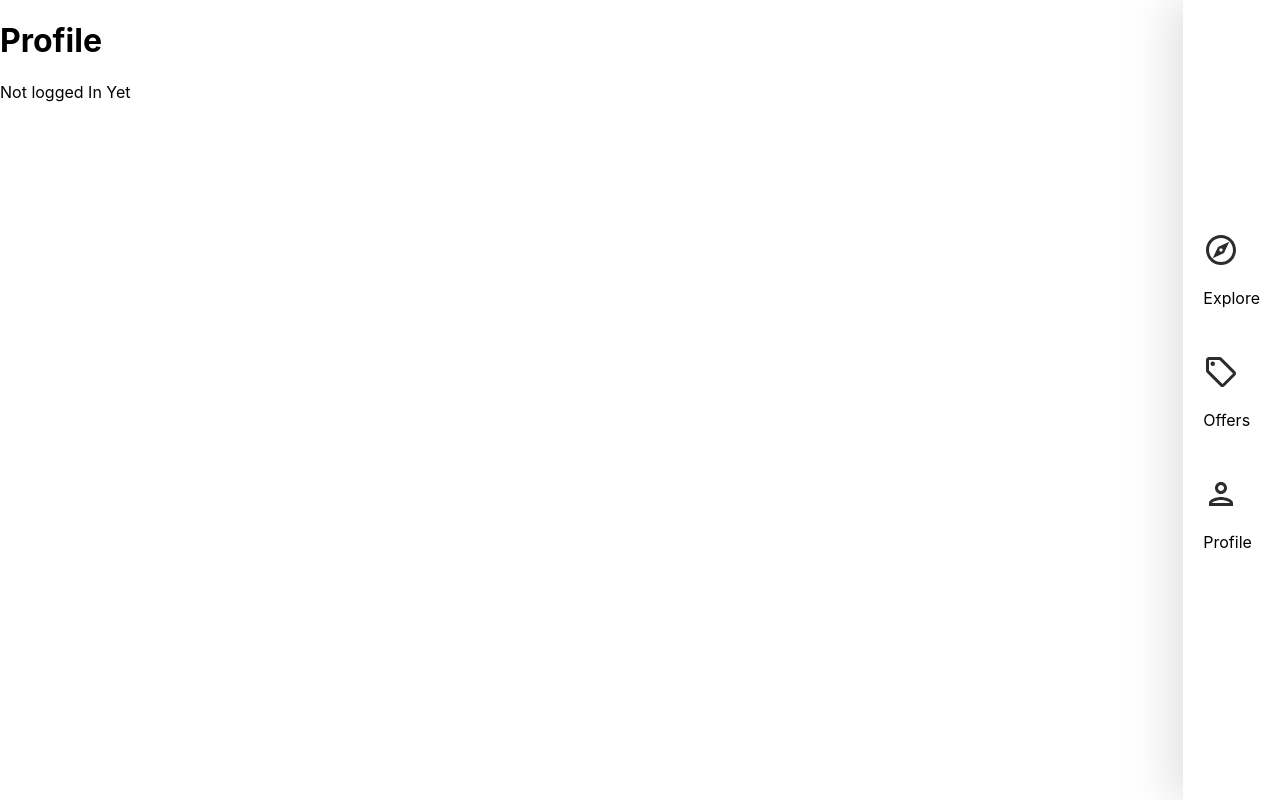
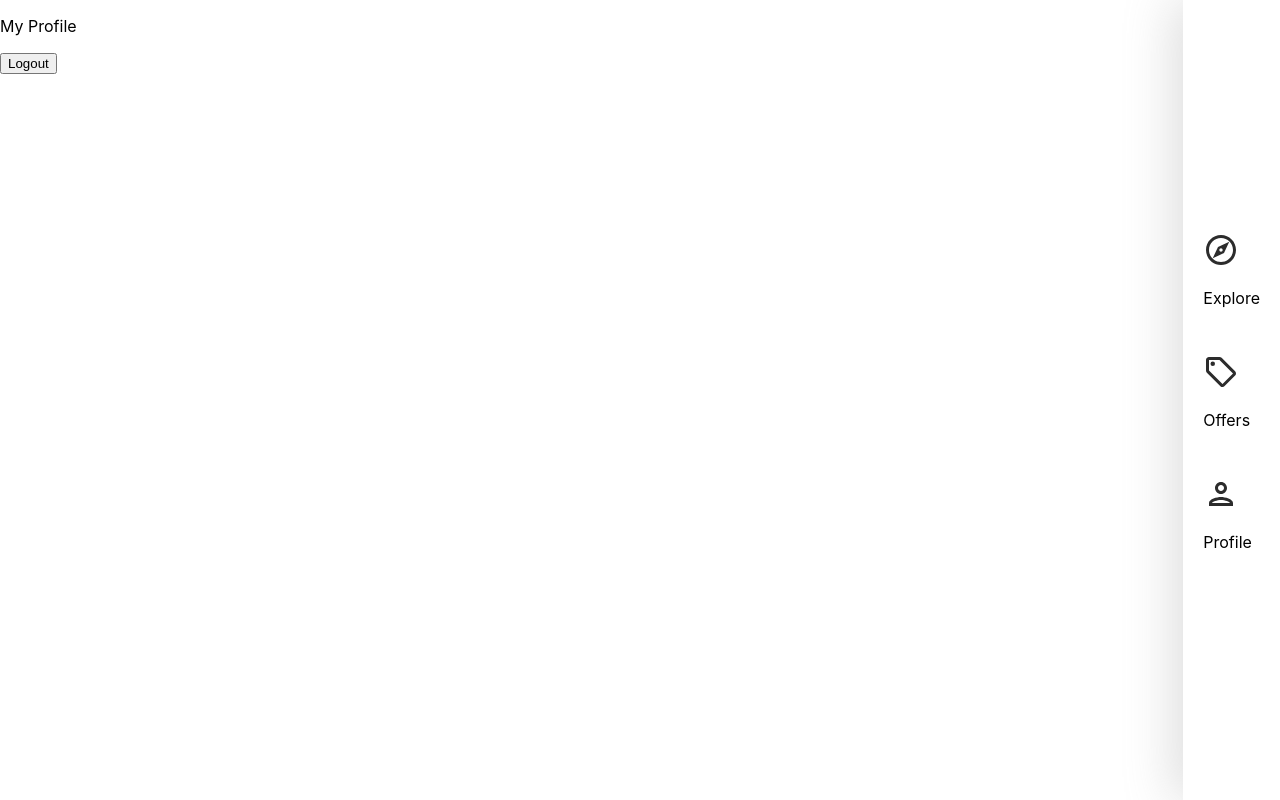
Before and after one commit to Cruxcodes/House-site, a React (Create React App) app: page /profile in a window 1280 px wide. Built offline with nearby package versions, Linux system fonts and the light colour scheme.

Commit message:
Working on the profile page

```diff
--- a/src/pages/Profile.tsx
+++ b/src/pages/Profile.tsx
@@ -1,17 +1,37 @@
-import React,{useEffect, useState} from 'react'
-import { getAuth } from 'firebase/auth'
+import React, { useEffect, useState } from "react";
+import { useNavigate } from "react-router-dom";
+import { getAuth } from "firebase/auth";
 export function Profile() {
-  const [user,setUser] = useState<any>();
+  const [user, setUser] = useState<any>(null);
+  const navigate = useNavigate();
 
   const auth = getAuth();
+  const [formData, setFormData] = useState<any>({
+    name: auth.currentUser?.displayName,
+    email: auth.currentUser?.email,
+  });
+
+
+  const {name,email} = formData;
+  const logOut = () =>{
+    auth.signOut();
+    navigate('/sign-in');
+  }
   useEffect(() => {
+    console.log(auth.currentUser);
     setUser(auth.currentUser);
-  },[]);
+  }, []);
 
   return (
-    <div>
-      <h1>Profile</h1>
-      <p>{user ? user.displayName : 'Not logged In Yet'}</p>
+    <div className="profile">
+      <header className="profile__header">
+        <p className="pageHeader">
+          My Profile
+        </p>
+        <button type="button" onClick={logOut} className="logOut">
+          Logout
+        </button>
+      </header>
     </div>
   );
 }
--- a/src/pages/SignIn.tsx
+++ b/src/pages/SignIn.tsx
@@ -30,7 +30,6 @@ export function SignIn() {
       if(signIn.user){
         navigate('/');
       }
-      console.log('I have been authenticated')
     }catch(ex){
       toast.error("Bad User Credentials");
     }
--- a/src/pages/SignUp.tsx
+++ b/src/pages/SignUp.tsx
@@ -23,6 +23,7 @@ interface FormData {
 
 export function SignUp() {
   const [showPassword, setShowPassword] = useState<boolean>(false);
+
   const [formData, setFormData] = useState<FormData>({
     name: "",
     email: "",
@@ -45,8 +46,9 @@ export function SignUp() {
       const userCredentials = await createUserWithEmailAndPassword(
         auth,
         email,
-        password || ""
+        password!
       );
+
       const user = userCredentials.user;
       updateProfile(auth.currentUser!, { displayName: name });
 
```
